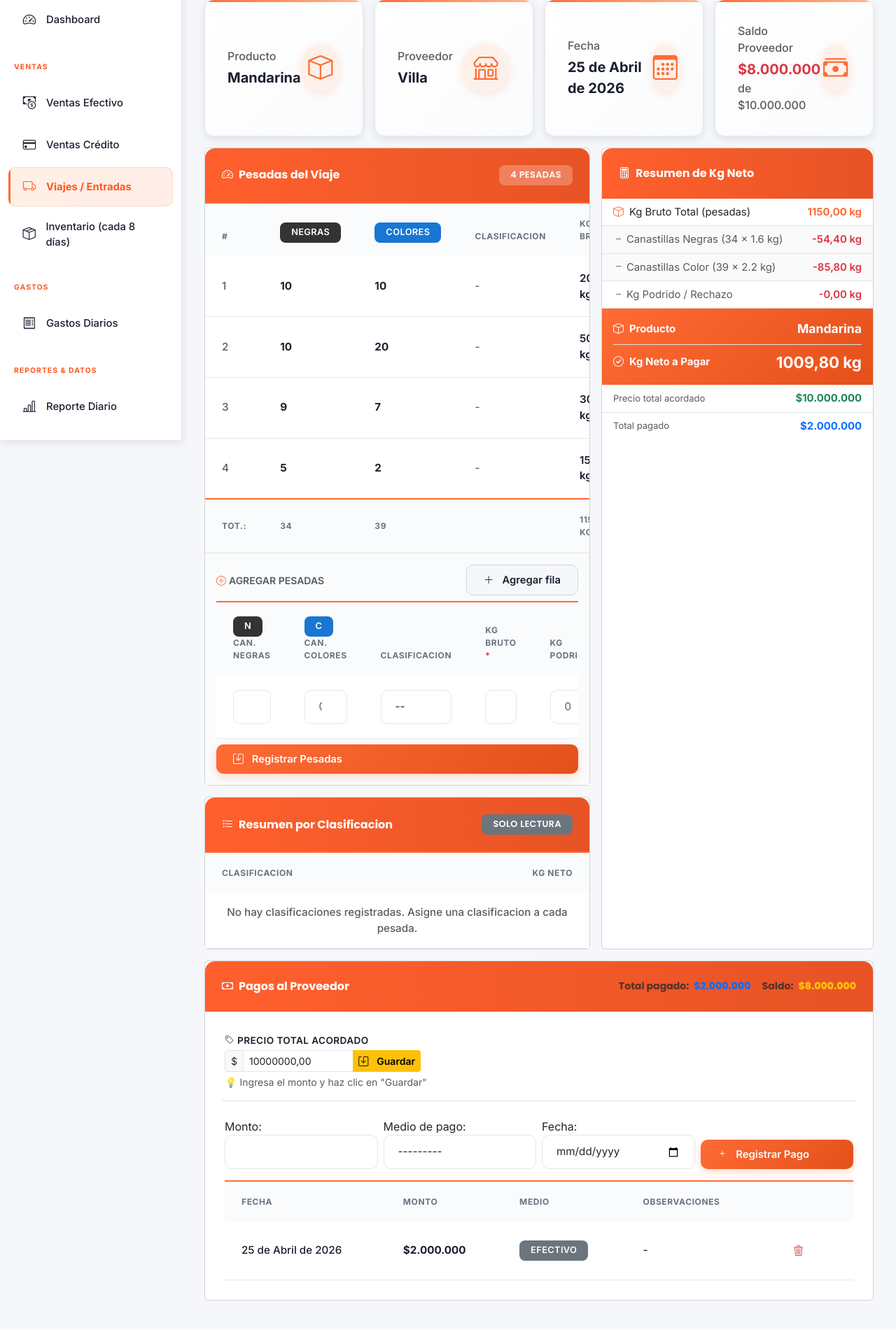
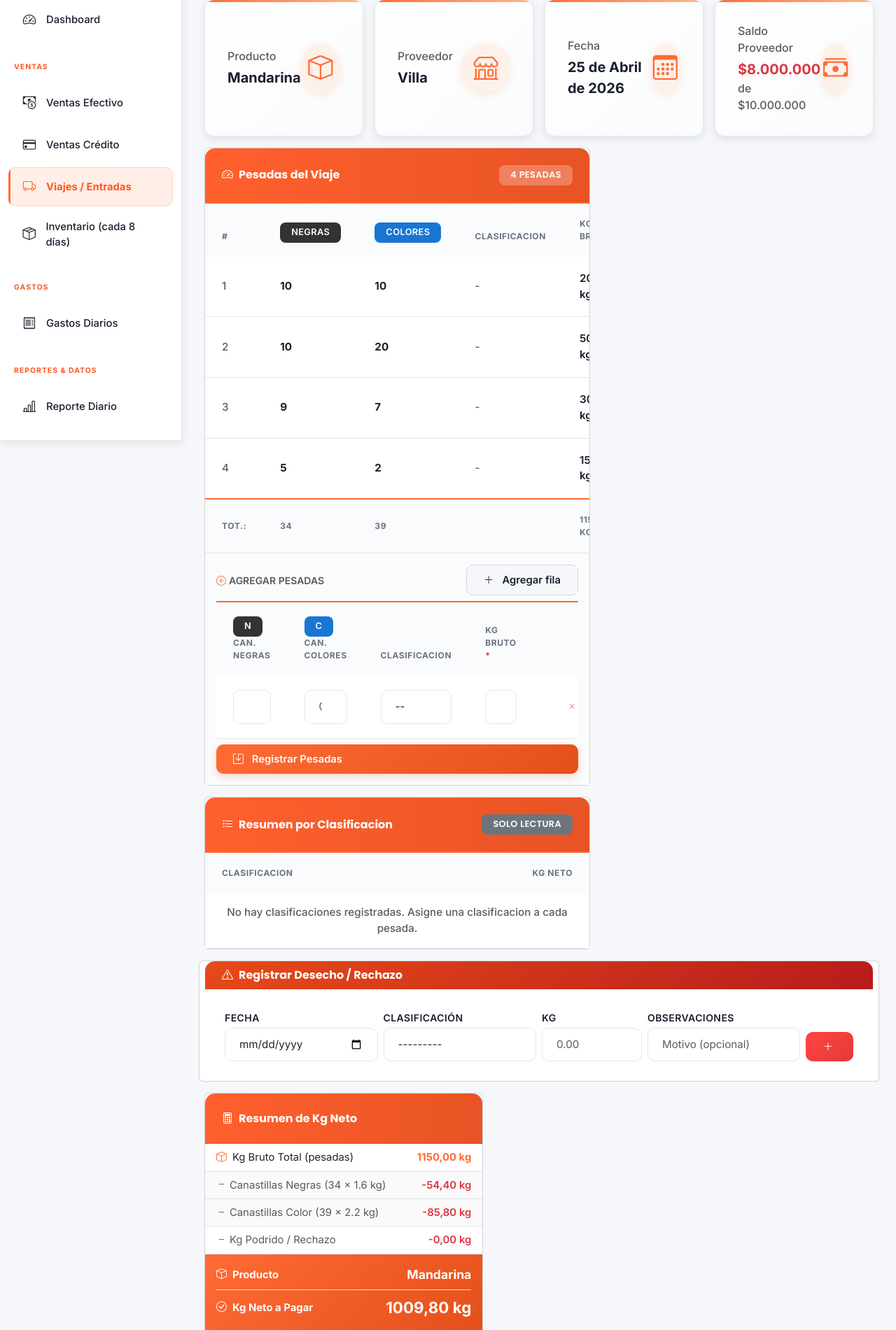
Before and after one commit to JuanSebastianClavijoTapias/comercializadora, a Django app: page /viajes/29/ in a window 1280 px wide. Shown: the part 171-2072 px from the top of the page at 70% size. Before the commit the page ends 2030 px from the top, so only its background shows below. Run offline with Django 5.2, Linux system fonts and the light colour scheme; a user stored in the database is signed in; data comes from the database, SQL or seed files in the repository; parts of the project's set-up code (start-up, migrations or seed data) failed here and were passed over; some libraries are stand-ins or nearby versions.

Commit message:
feat: kg podrido aislado del formulario de pesada
- Quita kg_podridos del form PesadaViajeForm y de la tabla multi-fila
- Agrega sección 'Registrar Desecho' en viaje_detail usando DesechoForm
- El desecho se guarda en DesechoInventario (modelo ya existente)
- Dashboard + inventario semanal: consultas de desechos incluyen
  tanto PesadaViaje.kg_podridos (legado) como DesechoInventario

```diff
--- a/core/forms.py
+++ b/core/forms.py
@@ -81,13 +81,12 @@ class ViajeForm(forms.ModelForm):
 class PesadaViajeForm(forms.ModelForm):
     class Meta:
         model = PesadaViaje
-        fields = ['num_canastillas_negras', 'num_canastillas_colores', 'kg_bruto', 'clasificacion', 'kg_podridos']
+        fields = ['num_canastillas_negras', 'num_canastillas_colores', 'kg_bruto', 'clasificacion']
         widgets = {
             'num_canastillas_negras': forms.NumberInput(attrs={'class': 'form-control', 'min': '0', 'placeholder': '0'}),
             'num_canastillas_colores': forms.NumberInput(attrs={'class': 'form-control', 'min': '0', 'placeholder': '0'}),
             'kg_bruto': forms.NumberInput(attrs={'class': 'form-control', 'step': '0.01', 'placeholder': 'Ej: 180.00'}),
             'clasificacion': forms.Select(attrs={'class': 'form-select'}),
-            'kg_podridos': forms.NumberInput(attrs={'class': 'form-control', 'step': '0.01', 'min': '0', 'placeholder': '0'}),
         }
 
 class LoteClasificacionForm(forms.ModelForm):
--- a/core/templates/core/viajes/viaje_detail.html
+++ b/core/templates/core/viajes/viaje_detail.html
@@ -176,7 +176,6 @@
                     <th><span class="badge" style="background:#1976D2;">C</span> Can. Colores</th>
                     <th>Clasificacion</th>
                     <th>Kg Bruto <span class="text-danger">*</span></th>
-                    <th>Kg Podridos</th>
                     <th></th>
                   </tr>
                 </thead>
@@ -193,7 +192,6 @@
                       </select>
                     </td>
                     <td><input type="number" min="0" step="0.01" name="kg_bruto_0" class="form-control form-control-sm" placeholder="0.00" required></td>
-                    <td><input type="number" min="0" step="0.01" name="kg_podridos_0" class="form-control form-control-sm" placeholder="0"></td>
                     <td><button type="button" class="btn btn-sm btn-outline-danger btn-rm-row" title="Eliminar fila"><i class="bi bi-x"></i></button></td>
                   </tr>
                 </tbody>
@@ -297,6 +295,45 @@
             {% endif %}
           </table>
         </div>
+      </div>
+    </div>
+  </div>
+
+    <!-- REGISTRAR DESECHO (AISLADO DE PESADAS) -->
+    <div class="card mt-3">
+      <div class="card-header py-2 d-flex justify-content-between align-items-center" style="background: linear-gradient(135deg, #E64A19 0%, #B71C1C 100%); color: white;">
+        <span><i class="bi bi-exclamation-triangle me-2"></i>Registrar Desecho / Rechazo</span>
+      </div>
+      <div class="card-body">
+        <form method="post">
+          {% csrf_token %}
+          <input type="hidden" name="form_type" value="desecho_viaje">
+          <div class="row g-2 align-items-end">
+            <div class="col-md-3">
+              <label class="form-label small fw-semibold mb-1">Fecha</label>
+              {{ desecho_form.fecha }}
+            </div>
+            <div class="col-md-3">
+              <label class="form-label small fw-semibold mb-1">Clasificación</label>
+              {{ desecho_form.clasificacion }}
+              {% if desecho_form.clasificacion.errors %}<div class="text-danger small mt-1">{{ desecho_form.clasificacion.errors }}</div>{% endif %}
+            </div>
+            <div class="col-md-2">
+              <label class="form-label small fw-semibold mb-1">Kg</label>
+              {{ desecho_form.kg }}
+              {% if desecho_form.kg.errors %}<div class="text-danger small mt-1">{{ desecho_form.kg.errors }}</div>{% endif %}
+            </div>
+            <div class="col-md-3">
+              <label class="form-label small fw-semibold mb-1">Observaciones</label>
+              {{ desecho_form.observaciones }}
+            </div>
+            <div class="col-md-1">
+              <button type="submit" class="btn btn-danger btn-sm w-100" title="Registrar desecho">
+                <i class="bi bi-plus-lg"></i>
+              </button>
+            </div>
+          </div>
+        </form>
       </div>
     </div>
   </div>
--- a/core/views.py
+++ b/core/views.py
@@ -425,17 +425,19 @@ def dashboard(request):
             'monto': detalle.total
         })
 
-    # 4. DESECHOS: Suma de kg_podridos de las pesadas de los viajes de hoy (todos los productos)
+    # 4. DESECHOS: kg_podridos de pesadas (legado) + DesechoInventario
     viajes_hoy = Viaje.objects.filter(fecha=hoy).select_related('proveedor', 'producto')
-    desechos_kg = sum(v.total_kg_podridos for v in viajes_hoy)
+    desechos_kg_legado = sum(v.total_kg_podridos for v in viajes_hoy)
+    desechos_inv_hoy = DesechoInventario.objects.filter(fecha=hoy).select_related('clasificacion__producto')
+    desechos_kg_inv = sum(d.kg for d in desechos_inv_hoy)
+    desechos_kg = desechos_kg_legado + desechos_kg_inv
     desechos_toneladas = desechos_kg / 1000 if desechos_kg > 0 else Decimal('0')
 
-    # Detalles de desechos para modal (por pesada, con clasificación)
-    pesadas_desecho_hoy = PesadaViaje.objects.filter(
+    # Detalles de desechos para modal
+    detalles_desechos = []
+    for pesada in PesadaViaje.objects.filter(
         viaje__in=viajes_hoy, kg_podridos__gt=0
-    ).select_related('viaje__proveedor', 'viaje__producto', 'clasificacion')
-    detalles_desechos = []
-    for pesada in pesadas_desecho_hoy:
+    ).select_related('viaje__proveedor', 'viaje__producto', 'clasificacion'):
         detalles_desechos.append({
             'proveedor': pesada.viaje.proveedor.nombre if pesada.viaje.proveedor else 'N/A',
             'producto': pesada.viaje.producto.nombre if pesada.viaje.producto else 'N/A',
@@ -443,6 +445,15 @@ def dashboard(request):
             'kg_podridos': pesada.kg_podridos,
             'fecha': pesada.viaje.fecha,
             'observaciones': pesada.viaje.observaciones
+        })
+    for d in desechos_inv_hoy:
+        detalles_desechos.append({
+            'proveedor': '—',
+            'producto': d.clasificacion.producto.nombre if d.clasificacion else 'N/A',
+            'clasificacion': d.clasificacion.nombre if d.clasificacion else 'Sin clasificación',
+            'kg_podridos': d.kg,
+            'fecha': d.fecha,
+            'observaciones': d.observaciones or '',
         })
 
     pago_form = PagoVentaCreditoForm()
@@ -741,6 +752,18 @@ def viaje_detail(request, pk):
     pagos = viaje.pagos_proveedor.all()
     pago_form = PagoProveedorForm()
     pesada_form = PesadaViajeForm()
+
+    # Formulario de desecho (separado de la pesada)
+    desecho_form = DesechoForm(initial={'fecha': viaje.fecha})
+    desecho_form.fields['clasificacion'].queryset = clasificaciones
+    if request.method == 'POST' and request.POST.get('form_type') == 'desecho_viaje':
+        desecho_form = DesechoForm(request.POST)
+        desecho_form.fields['clasificacion'].queryset = clasificaciones
+        if desecho_form.is_valid():
+            desecho_form.save()
+            messages.success(request, 'Desecho registrado correctamente.')
+            return redirect('viaje_detail', pk=pk)
+
     total_kg_neto = sum(lote.kg_neto for lote in lotes)
 
     # Cálculos de desglose de peso desde pesadas
@@ -762,6 +785,7 @@ def viaje_detail(request, pk):
         'total_neto_clasificado': float(total_neto_clasificado),
         'pagos': pagos,
         'pago_form': pago_form,
+        'desecho_form': desecho_form,
         'lotes': lotes,
         'total_kg_neto': total_kg_neto,
         # Desglose de cálculos
@@ -794,7 +818,6 @@ def pesada_add(request, pk):
                         'num_canastillas_colores': request.POST.get(f'num_canastillas_colores_{i}', '') or None,
                         'kg_bruto': kg_bruto_val,
                         'clasificacion': clasif_id or None,
-                        'kg_podridos': request.POST.get(f'kg_podridos_{i}', '') or None,
                     }
                     form = PesadaViajeForm(data)
                     if form.is_valid():
@@ -1521,10 +1544,38 @@ def inventario_weekly_summary(request):
     viajes_semana = Viaje.objects.filter(
         fecha__range=[inicio_semana, fin_semana]
     ).select_related('proveedor').prefetch_related('lotes__clasificacion').order_by('-fecha', '-id')
-    desechos_semana = PesadaViaje.objects.filter(
+
+    # Desechos: legado (PesadaViaje.kg_podridos) + DesechoInventario
+    desechos_legado = PesadaViaje.objects.filter(
         viaje__in=viajes_semana, kg_podridos__gt=0
     ).select_related('viaje__proveedor', 'viaje__producto', 'clasificacion')
-    total_kg_podridos = sum(p.kg_podridos for p in desechos_semana) or Decimal('0')
+    desechos_inv_semana = DesechoInventario.objects.filter(
+        fecha__range=[inicio_semana, fin_semana]
+    ).select_related('clasificacion__producto')
+    total_kg_podridos = (
+        sum(p.kg_podridos for p in desechos_legado) +
+        sum(d.kg for d in desechos_inv_semana)
+    ) or Decimal('0')
+
+    # Unificar en lista de dicts para el template
+    desechos_semana = []
+    for p in desechos_legado:
+        desechos_semana.append({
+            'proveedor': p.viaje.proveedor.nombre if p.viaje.proveedor else '—',
+            'producto': p.viaje.producto.nombre if p.viaje.producto else '—',
+            'clasificacion': p.clasificacion.nombre if p.clasificacion else '—',
+            'kg': p.kg_podridos,
+            'fecha': p.viaje.fecha,
+        })
+    for d in desechos_inv_semana:
+        desechos_semana.append({
+            'proveedor': '—',
+            'producto': d.clasificacion.producto.nombre if d.clasificacion else '—',
+            'clasificacion': d.clasificacion.nombre if d.clasificacion else '—',
+            'kg': d.kg,
+            'fecha': d.fecha,
+        })
+    desechos_semana.sort(key=lambda x: x['fecha'], reverse=True)
 
     compras_semana = EntradaInventario.objects.filter(
         fecha__range=[inicio_semana, fin_semana]
```
Also changed, not shown: core/templates/core/inventario/inventario_weekly_summary.html (+5 -5 lines).
